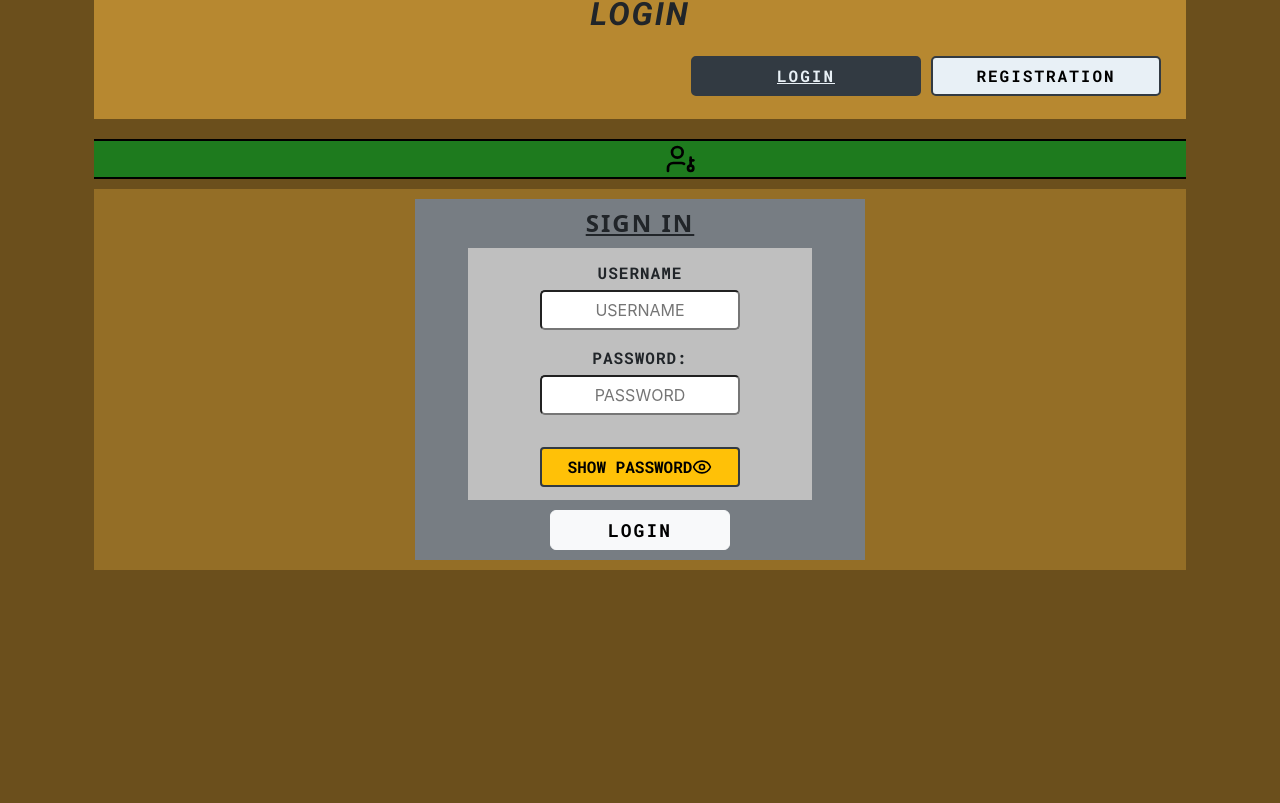
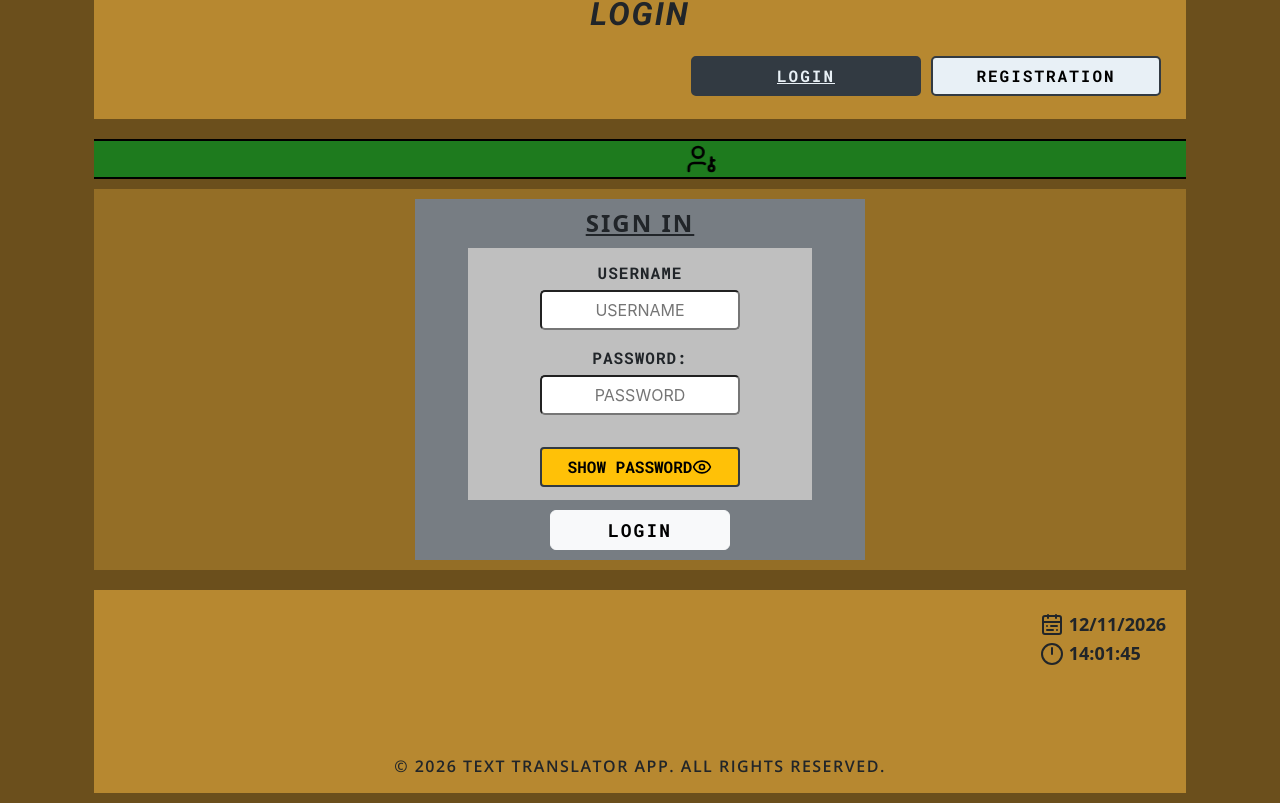
Before and after one commit to laraklopper/NOTES-NEST, a React (Create React App) app in the folder client/: page / in a window 1280 px wide. Shown: the part 187-990 px from the top of the page. Before the commit the page ends 800 px from the top, so only its background shows below. Built offline with nearby package versions, Linux system fonts and the light colour scheme; a web font is replaced by a local one.

Commit message:
Footer setup

```diff
--- a/client/src/components/Footer.js
+++ b/client/src/components/Footer.js
@@ -30,8 +30,10 @@ export default function Footer(//Export default Footer component
   //====================JSX RENDERING========================
   return (
     <footer id='pageFooter' role="contentinfo">
-
-      {/* Row 1 */}
+    {loggedIn ? (
+        <div className='footerDiv'>
+         {/* loggedIn = true */}
+          {/* Row 1 */}
       <Row id='footerRow1'>
         <Col id='footerTimeCol' md='12'>
         {/* STACK 1: CLOCK (date and time) */}
@@ -93,6 +95,58 @@ export default function Footer(//Export default Footer component
         </Col>
         <Col xs={0} md id='copyRightCol2'/>
       </Row>
+        </div>
+    ):(
+      <div className='footerDiv'>
+      {/* loggedIn === false */}
+      <Row id='footerRow1'>
+              <Col>
+                {/* STACK 1: CLOCK (date and time) */}
+                <Stack direction="horizontal" gap={3} id='footerTimeStack'>
+                <div className="p-2"/>
+            <div className="p-2 ms-auto"/>
+            <div className="p-2" id='footerClockBlock'>
+            <ListGroup id='footerClockList'>
+                      <ListGroup.Item id='footerDate' aria-labelledby='dateLabel'>
+                      {/* DATE: dateDisplay  -> formats Date into readable date string */}
+                        <p id='dateLabel' className='visually-hidden'>Current Date:</p>
+                        <span className='footerClockSpan'>
+                        <CalendarRange aria-hidden='true' focusable='false'/>
+
+                          <h5 className='clockItem'>{dateDisplay(date)}</h5>
+                        </span>
+                      </ListGroup.Item>
+                      <ListGroup.Item id='footerTime' aria-labelledby='timeLabel'>
+                        {/* TIME: timeDisplay  -> formats Date into readable time string */}
+                        <p id='timeLabel' className='visually-hidden'>Current Time:</p>
+                        <span className='footerClockSpan'>
+                          <Clock12Icon aria-hidden='true' focusable='false'/>
+                          <h5 className='clockItem'>{timeDisplay(date)}</h5>
+                        </span>
+                      </ListGroup.Item>
+                    </ListGroup>
+            </div>
+          </Stack>
+              </Col>
+            </Row>
+        <Row id='footerRow2'>
+              <Col xs={0} md id='copyRightCol1'/>
+              <Col xs={12} md={8} id='copyRightCol'>
+              <Stack gap={3}>
+            <div className="p-2"></div>
+            <div className="p-2">
+              <p></p>
+            </div>
+            <div id='copyrightDiv'>
+              {/* COPY RIGHT MESSAGE */}
+                  <p id='copyrightText' aria-label='copy right details' aria-live='polite' >© 2026 Text Translator App. All rights reserved.</p>
+            </div>
+          </Stack>
+              </Col>
+              <Col xs={0} md id='copyRightCol2'/>
+            </Row>
+      </div>
+    )}
     </footer>
   )
 }
--- a/client/src/css/componentCss/Footer.css
+++ b/client/src/css/componentCss/Footer.css
@@ -10,6 +10,11 @@ Footer.js*/
     padding: 10px 0px;
     background-color: #B78830;
     gap: 10px;
+}
+.footerDiv{
+        width: 100%;
+    margin: 0px;
+    padding: 5px 0px
 }
 /* BOOTSTRAP: https://react-bootstrap.netlify.app/ */
 /* GRID: https://react-bootstrap.netlify.app/docs/layout/grid */
--- a/client/src/pages/Home.js
+++ b/client/src/pages/Home.js
@@ -285,7 +285,7 @@ const notProvided = 'Not provided';
           </section>
         )}
       </div>
-      <Footer logout={logout} />
+      <Footer logout={logout} loggedIn={loggedIn}/>
     </div>
   )
 }
--- a/client/src/pages/Login.js
+++ b/client/src/pages/Login.js
@@ -14,6 +14,7 @@ import LoginForm from '../components/LoginForm';
 import { useNavigate } from 'react-router-dom'
 // IMPORT ICONS FROM LUCIDE-REACT
 import { UserKey } from 'lucide-react'
+import Footer from '../components/Footer';
 
 //============MAIN LOGIN COMPONENT===========
 export default function Login(//Export the default Login function component
@@ -109,6 +110,7 @@ export default function Login(//Export the default Login function component
           </Row>
         </div>
       </section>
+      <Footer loggedIn={loggedIn}/>
     </div>
   )
 }
--- a/client/src/pages/NotePad.js
+++ b/client/src/pages/NotePad.js
@@ -263,7 +263,7 @@ export default function NotePad(//Export default NotePad.js function component
           </Tabs>
         </div>
       </section>
-      <Footer logout={logout} />
+      <Footer logout={logout} loggedIn={loggedIn}/>
 
     </div>
   )
--- a/client/src/pages/Notes.js
+++ b/client/src/pages/Notes.js
@@ -309,9 +309,7 @@ export default function Notes(//Export the default Notes.js function component
                               setError={setError}
                               fetchNotes={fetchNotes}// Refreshes the NOTES tab when a note is restored
                             />
-
                           </div>
-
                         </Col>
                         <Col id='archiveCol2' md='0' />
                       </Row>
@@ -333,18 +331,12 @@ export default function Notes(//Export the default Notes.js function component
                     </div>
                   )}
                 </div>
-
-
               </div>
             </Tab>
           </Tabs>
         </div>
-
       </section>
-      <section>
-
-      </section>
-      <Footer logout={logout} />
+      <Footer logout={logout} loggedIn={loggedIn}/>
     </div>
   )
 }
```
